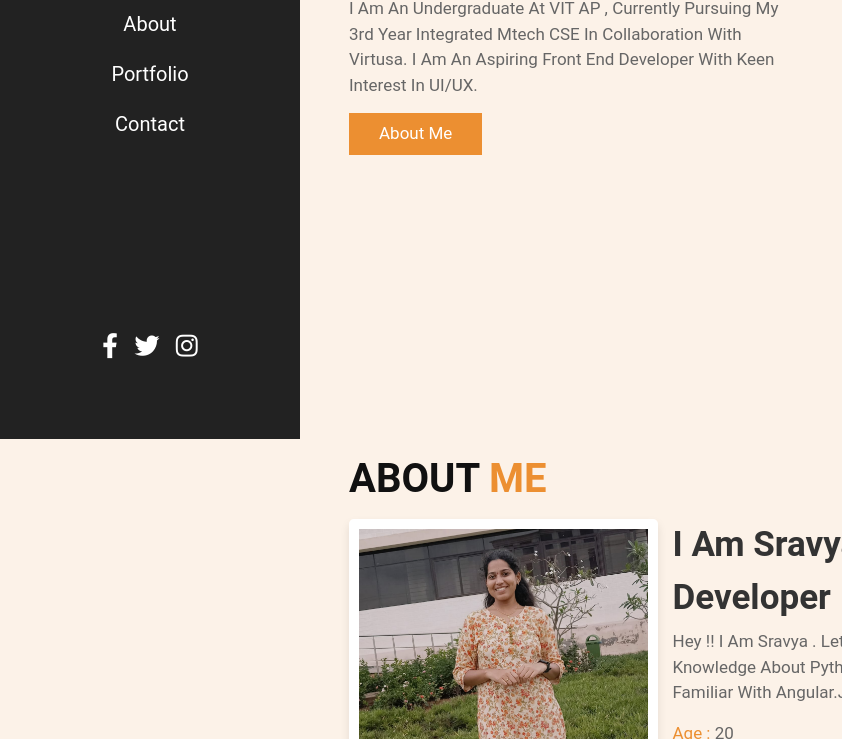
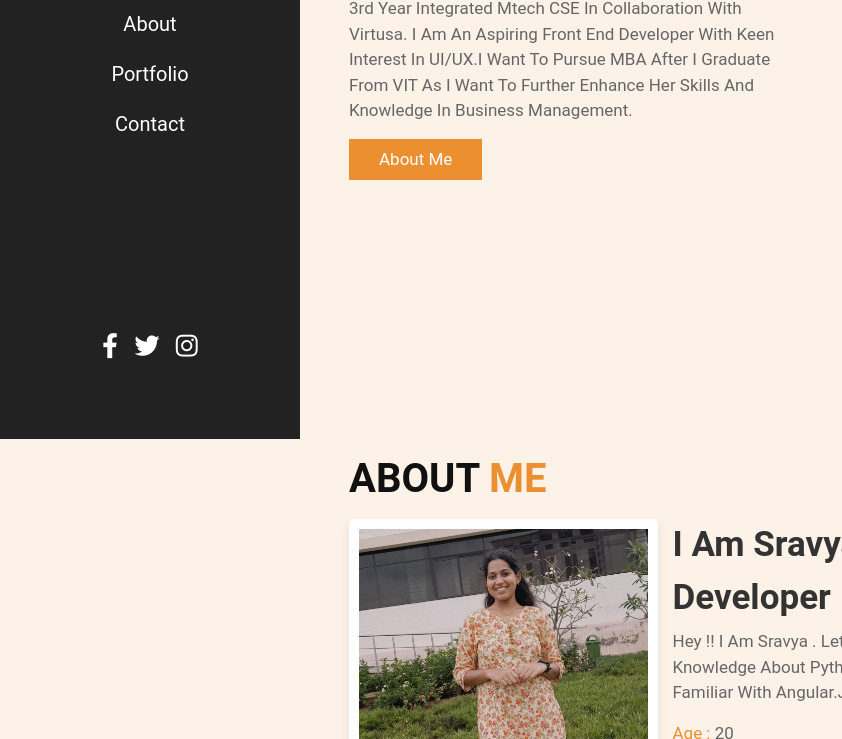
Before and after one commit to Sravyasri0911/My-Portfolio, a plain HTML site: page index.html in a window 1280 px wide. Shown: the part 361-1100 px from the top of the page, without its empty margins (0-842 px from the left). Drawn offline with Linux system fonts and the light colour scheme.

Commit message:
Update index.html

```diff
--- a/index.html
+++ b/index.html
@@ -50,7 +50,7 @@
 
     <div class="content">
         <h3> i am <span> i am sravya </span> </h3>
-        <p class="text"> I  am an undergraduate at VIT AP , currently pursuing my 3rd Year Integrated Mtech CSE in collaboration with Virtusa. I am an aspiring front end developer with keen interest in UI/UX. </p>
+        <p class="text"> I  am an undergraduate at VIT AP , currently pursuing my 3rd Year Integrated Mtech CSE in collaboration with Virtusa. I am an aspiring front end developer with keen interest in UI/UX.I want to pursue MBA after i graduate from VIT as i want  to further enhance her skills and knowledge in business management. </p>
         <a href="#about" class="btn">about me</a>
     </div>
 
```
